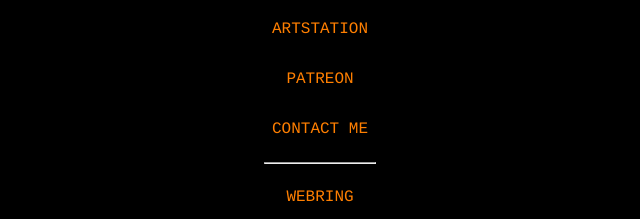
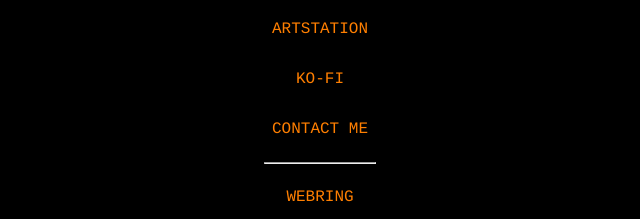
Before and after one commit to quinnkdev/quinnkdev.github.io, a plain HTML site: page index.html in a window 1280 px wide. Shown: the part 724-943 px from the top of the page, 320-960 px from the left. Drawn offline with Linux system fonts and the light colour scheme.

Commit message:
Update index.html

```diff
--- a/index.html
+++ b/index.html
@@ -29,7 +29,7 @@
 		<p><a href="https://quinnkdev.tumblr.com/">TUMBLR</a>
 		<p><a href="https://twitter.com/quinnkdev">TWITTER/X</a>
 		<p><a href="https://www.artstation.com/quinnkdev">ARTSTATION</a>
-		<p><a href="https://www.patreon.com/quinnk">PATREON</a>
+		<p><a href="https://ko-fi.com/quinnkdev">KO-FI</a>
 		<p><a href="mailto:quinnkdev@gmail.com">CONTACT ME</a>
 		<hr style="width:10%">
 		<p><a href="webring.html">WEBRING</a>
```
